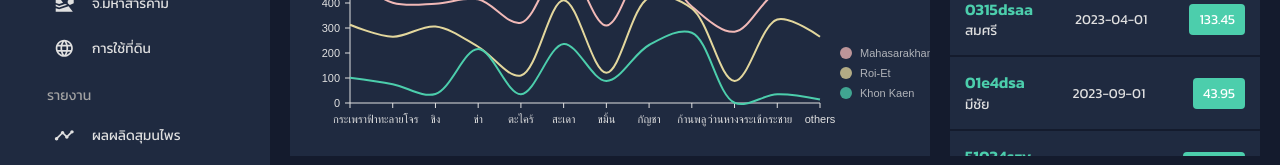
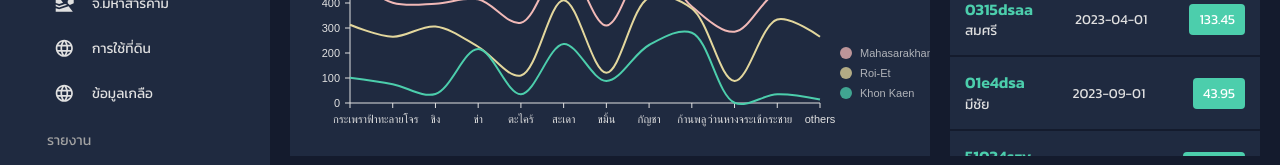
Before and after one commit to boonruang/mkherbal-dashboard, a React (Create React App) app: page / in a window 1280 px wide. Shown: the part 487-652 px from the top of the page. Built offline with nearby package versions, Linux system fonts and the light colour scheme.

Commit message:
add salt area

```diff
--- a/src/scenes/global/Sidebar.jsx
+++ b/src/scenes/global/Sidebar.jsx
@@ -168,6 +168,13 @@ const Sidebar = () => {
                             selected={selected}
                             setSelected={setSelected}
                         />
+                        <Item
+                            title="ข้อมูลเกลือ"
+                            to="https://thunbergii.app.carto.com/map/41262f60-ff79-47a5-88c2-e1b26f2034fd"
+                            icon={<LanguageIcon />}
+                            selected={selected}
+                            setSelected={setSelected}
+                        />
                         <Typography
                             variant='h6'
                             color={colors.grey[300]}
```
